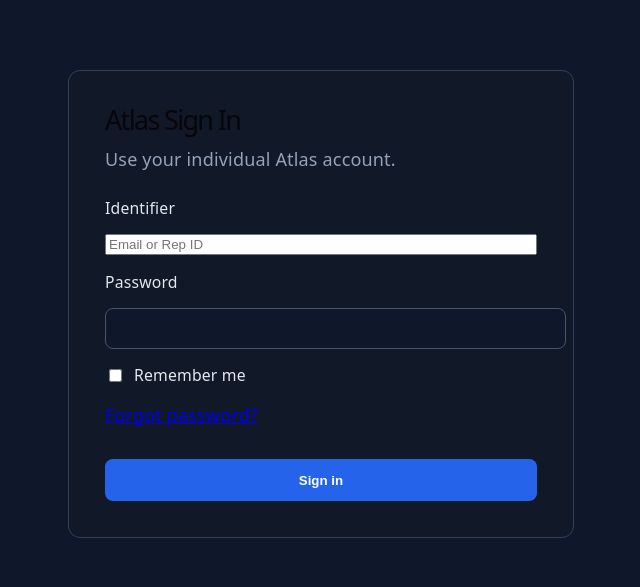
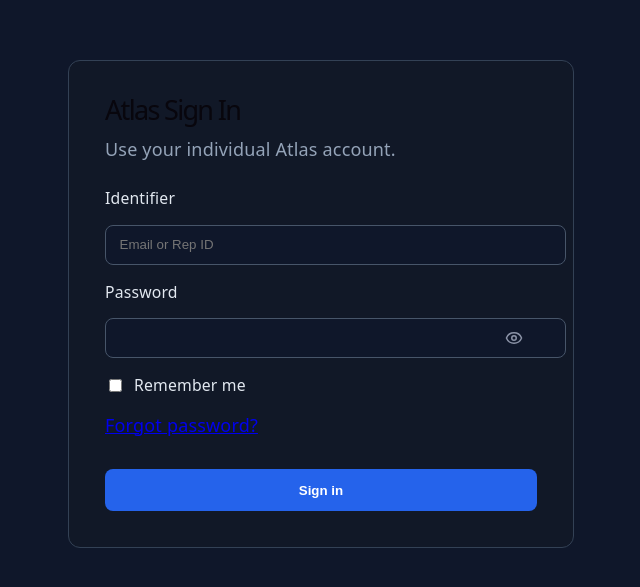
Before and after one commit to TeamVisionAI/atlas-ai, a React (Vite) app in the folder frontend/: page /app/login in a window 1280 px wide. Shown: the part 123-710 px from the top of the page, without its empty margins (319-959 px from the left). Built offline with nearby package versions, Linux system fonts and the light colour scheme; no server answers.

Commit message:
feat(ui): improve login password visibility experience

```diff
--- a/frontend/src/pages/Login.css
+++ b/frontend/src/pages/Login.css
@@ -31,6 +31,7 @@
   font-size: 0.875rem;
 }
 
+.login-card input[type="text"],
 .login-card input[type="email"],
 .login-card input[type="password"] {
   width: 100%;
@@ -39,6 +40,46 @@
   border: 1px solid #475569;
   background: #0f172a;
   color: #e2e8f0;
+}
+
+.login-password-field {
+  position: relative;
+}
+
+.login-password-field input {
+  padding-right: calc(14px + 18px + 10px);
+}
+
+.login-password-toggle {
+  position: absolute;
+  top: 50%;
+  right: 14px;
+  transform: translateY(-50%);
+  display: inline-flex;
+  align-items: center;
+  justify-content: center;
+  width: 18px;
+  height: 18px;
+  margin: 0;
+  padding: 0;
+  border: 0;
+  border-radius: 0;
+  background: transparent;
+  color: #8b93a7;
+  cursor: pointer;
+  transition: color 0.2s ease, opacity 0.2s ease;
+}
+
+.login-password-toggle:hover,
+.login-password-toggle:focus-visible {
+  color: #ffffff;
+  background: transparent;
+  outline: none;
+}
+
+.login-password-toggle svg {
+  width: 18px;
+  height: 18px;
 }
 
 .login-remember {
@@ -52,7 +93,7 @@
   color: #f87171;
 }
 
-.login-card button {
+.login-card button[type="submit"] {
   margin-top: 0.5rem;
   padding: 0.75rem;
   border: 0;
@@ -63,7 +104,7 @@
   cursor: pointer;
 }
 
-.login-card button:disabled {
+.login-card button[type="submit"]:disabled {
   opacity: 0.7;
   cursor: wait;
 }
--- a/frontend/src/pages/Login.jsx
+++ b/frontend/src/pages/Login.jsx
@@ -13,6 +13,7 @@
   const { syncFromUser } = useLanguage();
   const [identifier, setIdentifier] = useState("");
   const [password, setPassword] = useState("");
+  const [showPassword, setShowPassword] = useState(false);
   const [rememberMe, setRememberMe] = useState(false);
   const [error, setError] = useState("");
   const [loading, setLoading] = useState(false);
@@ -110,14 +111,56 @@
         />
 
         <label htmlFor="password">Password</label>
+        <div className="login-password-field">
           <input
             id="password"
-          type="password"
+            type={showPassword ? "text" : "password"}
             autoComplete="current-password"
             value={password}
             onChange={(event) => setPassword(event.target.value)}
             required
           />
+          <button
+            type="button"
+            className="login-password-toggle"
+            onClick={() => setShowPassword((visible) => !visible)}
+            aria-label={showPassword ? "Hide password" : "Show password"}
+            aria-pressed={showPassword}
+            aria-controls="password"
+          >
+            {showPassword ? (
+              <svg
+                viewBox="0 0 24 24"
+                aria-hidden="true"
+                focusable="false"
+                fill="none"
+                stroke="currentColor"
+                strokeWidth="2"
+                strokeLinecap="round"
+                strokeLinejoin="round"
+              >
+                <path d="M10.733 5.076a10.744 10.744 0 0 1 11.205 6.575 1 1 0 0 1 0 .696 10.747 10.747 0 0 1-1.444 2.49" />
+                <path d="M14.084 14.158a3 3 0 0 1-4.242-4.242" />
+                <path d="M17.479 17.499a10.75 10.75 0 0 1-15.417-5.151 1 1 0 0 1 0-.696 10.75 10.75 0 0 1 4.446-5.143" />
+                <path d="m2 2 20 20" />
+              </svg>
+            ) : (
+              <svg
+                viewBox="0 0 24 24"
+                aria-hidden="true"
+                focusable="false"
+                fill="none"
+                stroke="currentColor"
+                strokeWidth="2"
+                strokeLinecap="round"
+                strokeLinejoin="round"
+              >
+                <path d="M2.062 12.348a1 1 0 0 1 0-.696 10.75 10.75 0 0 1 19.876 0 1 1 0 0 1 0 .696 10.75 10.75 0 0 1-19.876 0" />
+                <circle cx="12" cy="12" r="3" />
+              </svg>
+            )}
+          </button>
+        </div>
 
         <label className="login-remember">
           <input
```
Lines whose indentation alone changed are shown as unchanged.
